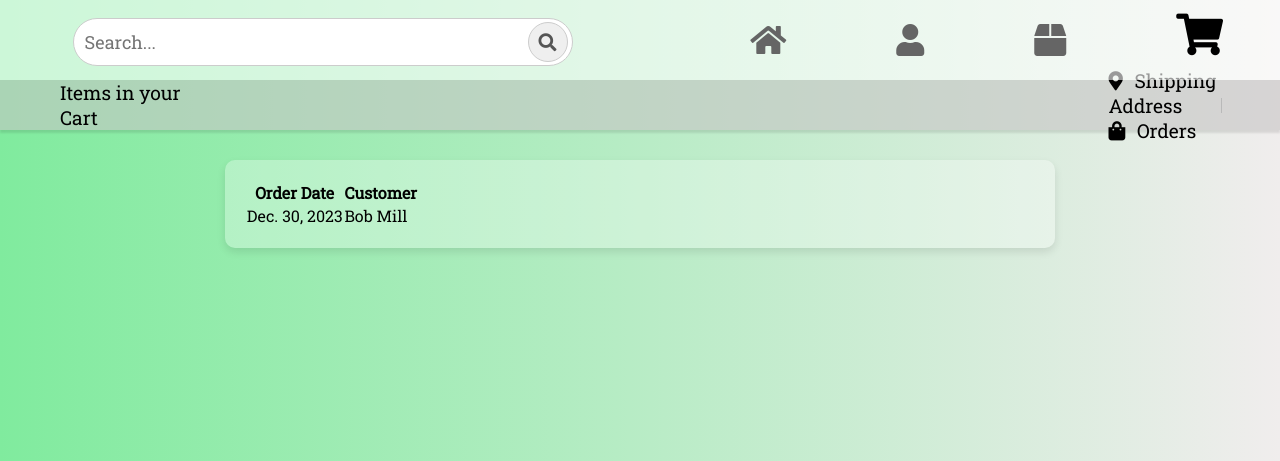
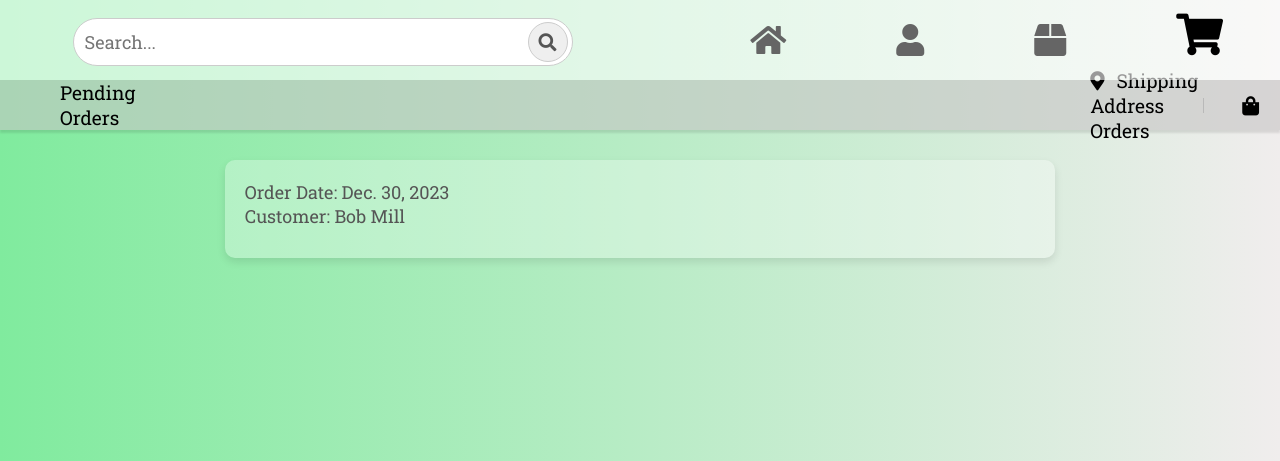
Before and after one commit to tianala/final-app, a Django app: page /orders/ in a window 1280 px wide. Shown: the top 461 px of the page. Run offline with Django 4.2, Linux system fonts and the light colour scheme; data comes from the database, SQL or seed files in the repository; both versions use the stored data as it was after the commit.

Commit message:
modification 20

```diff
--- a/application/static/css/style.css
+++ b/application/static/css/style.css
@@ -447,6 +447,25 @@ footer {
   margin-bottom: 20px; /* Add some spacing between items */
 }
 
+.customer1-container {
+  display: flex;
+  flex-wrap: wrap;
+  gap: 20px;
+  justify-content: center;
+  align-items: center;
+  margin-top: -50px;
+}
+
+.customer1-box {
+  background-color: rgb(255, 255, 255, 0.3);
+  padding: 20px;
+  border-radius: 10px;
+  box-shadow: 0 4px 8px rgba(0, 0, 0, 0.1);
+  width: calc(65.65% - 10px);
+  box-sizing: border-box;
+  display: flex; /* Use flexbox to align items horizontally */
+  align-items: center; /* Center items vertically */
+}
 .vertical-line {
   border-left: 1px solid #b9b9b9; /* Adjust the color of the vertical line */
   height: 15px; /* Adjust the height of the vertical line */
--- a/application/templates/order_list.html
+++ b/application/templates/order_list.html
@@ -25,7 +25,7 @@
     </a>
   </section>
   <div class="additional-bar">
-    <p>Items in your Cart</p>
+    <p>Pending Orders</p>
     <div class="cart-options">
       <p>
         <a href='{% url "shippingaddress-list" %}' class="no-decoration black-link">
@@ -45,27 +45,16 @@
   {% endblock navbar %}
 
 {% block content %}
-  <div class="customer-container">
-    <div class="customer-box">
-  <table>
-    <thead>
-      <tr>
-        <th>Order Date</th>
-        <th>Customer</th>
-        <!-- Add more headers for additional fields if needed -->
-      </tr>
-    </thead>
-    <tbody>
+<div class="customer-container">
+  <div class="customer-box" style="font-size: 18px; color: black;">
+    {% for order in orders %}
+      <p>
+        Order Date: {{ order.order_date }}
+        <br>
+        Customer: {{ order.customer }}
+      </p>
+    {% endfor %}
+  </div>
+</div>
 
-      {% for order in orders %}
-        <tr>
-          <td>{{ order.order_date }}</a></td>
-          <td>{{ order.customer }}</td>
-          <!-- Add more columns for additional fields if needed -->
-        </tr>
-      {% endfor %}
-    </tbody>
-  </table>
-</div>
-</div>
 {% endblock %}
--- a/application/templates/shippingaddress_list.html
+++ b/application/templates/shippingaddress_list.html
@@ -25,7 +25,7 @@
     </a>
   </section>
   <div class="additional-bar">
-    <p>Items in your Cart</p>
+    <p>Shipping Addresses</p>
     <div class="cart-options">
       <p>
         <a href='{% url "shippingaddress-list" %}' class="no-decoration black-link">
```
Also changed, not shown: db.sqlite3.
